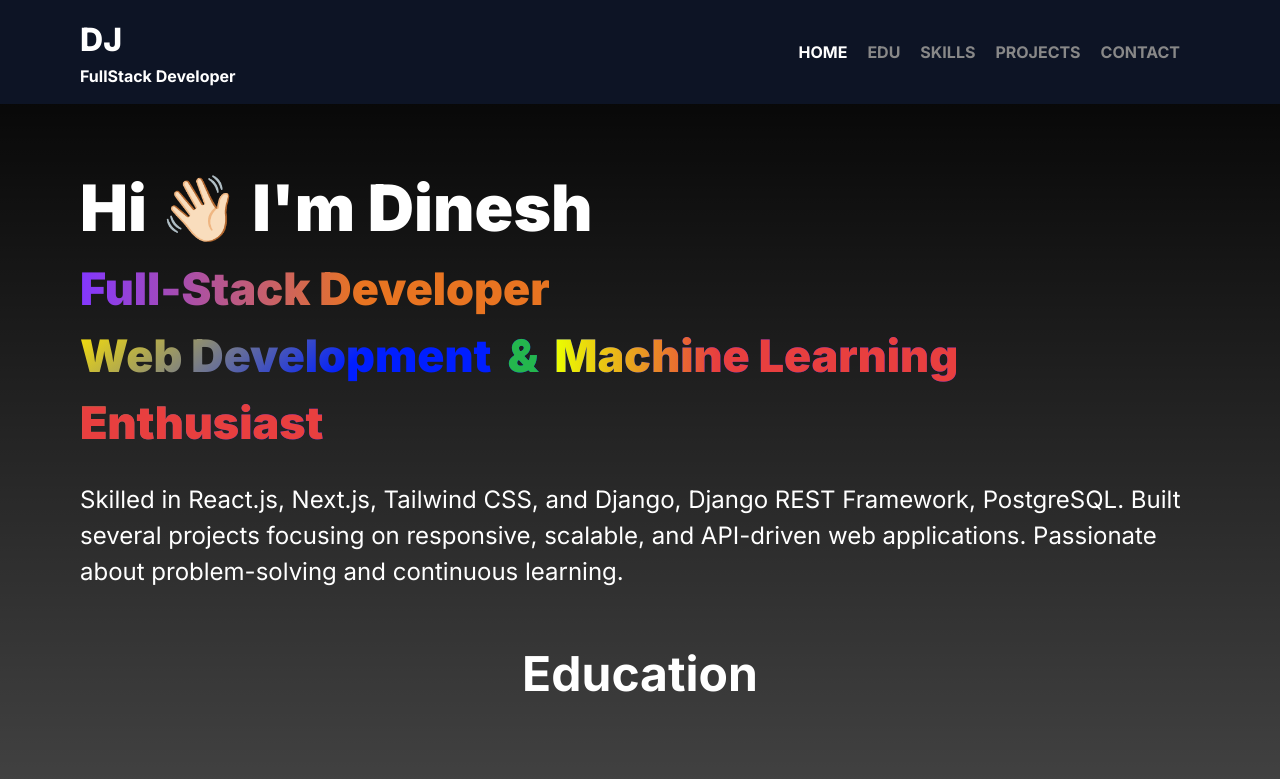
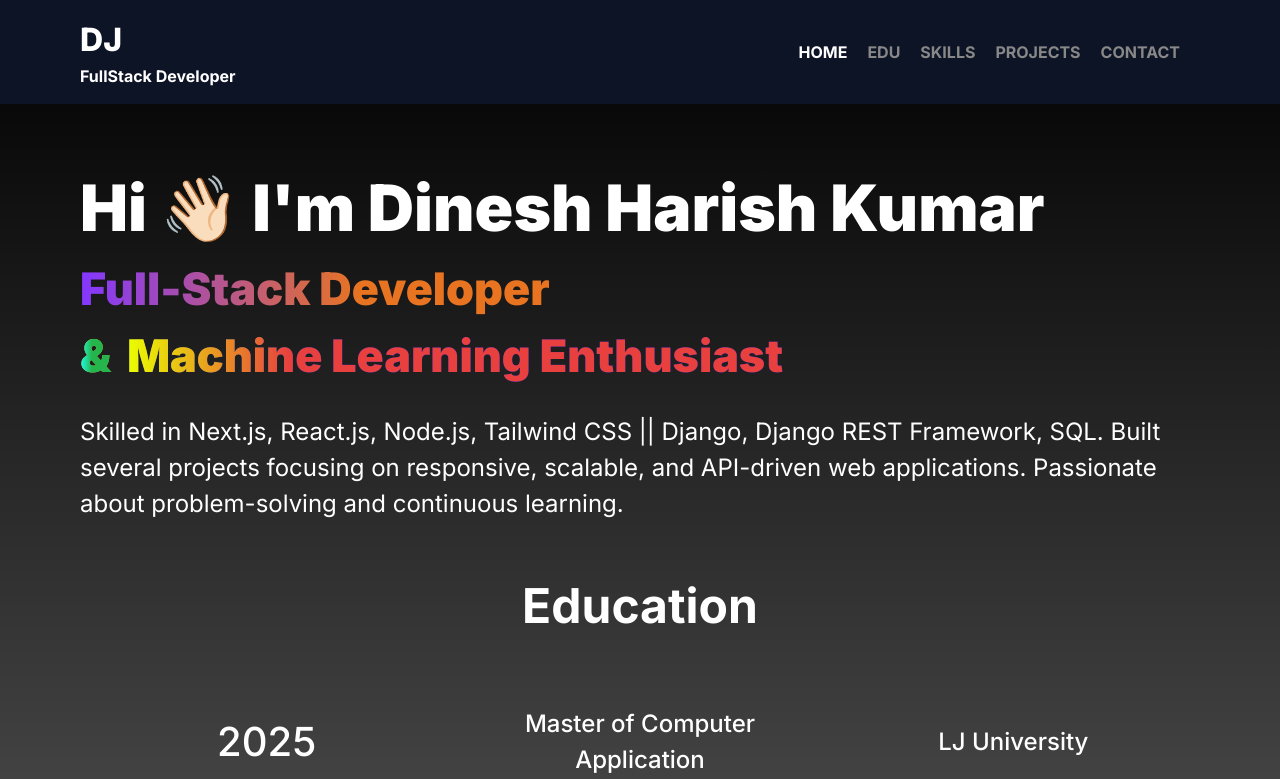
Before and after one commit to jdmkd/my-portfolio, a Next.js app: page / in a window 1280 px wide. Shown: the top 779 px of the page. Built offline with nearby package versions, Linux system fonts and the light colour scheme.

Commit message:
adding some new functionality.

```diff
--- a/next.config.mjs
+++ b/next.config.mjs
@@ -1,10 +1,9 @@
 /** @type {import('next').NextConfig} */
 
 const nextConfig = {
-    image: {
-        domains: ['https://www.w3.org'],
+    images: {
+        domains: ['www.w3.org'],
     },
-
 };
 
 export default nextConfig;
--- a/src/app/blog/page.jsx
+++ /dev/null
@@ -1,14 +0,0 @@
-import React from 'react'
-
-async function page() {
-    const res = await fetch('/api/send-email', {
-        method: 'POST',
-      }
-    );
-    console.log("res ::",res);
-  return (
-    <div>Blog page</div>
-  )
-}
-
-export default page
--- a/src/components/Hero/Hero.jsx
+++ b/src/components/Hero/Hero.jsx
@@ -5,11 +5,10 @@ const Hero = () => {
   return (
     <>
     <div className="section-hero mx-[1rem] px-[1rem] sm:px-[4rem]  top-[10rem] relative " id="home">
-        <h1 className='text-[2rem] sm:text-[3rem] md:text-[4rem]' >Hi 👋🏻 I&apos;m <span className='hover:underline'>Dinesh</span></h1>
+        <h1 className='text-[2rem] sm:text-[3rem] md:text-[4rem]' >Hi 👋🏻 I&apos;m <span className='hover:underline'>Dinesh Harish Kumar</span></h1>
         <h1 className='hero-skill-heading t-gradient1 text-[1.8rem] sm:text-[2.3rem] md:text-[2.8rem] transition-transform' data-text="🚀">Full-Stack Developer </h1>
         <h1 className="hero-skill-heading t-gradient5 text-[1.5rem] sm:text-[2.3rem] md:text-[2.8rem]" data-text="🚀">
-          Web Development
-          <span className='hero-skill-heading t-gradient2 text-[1.8rem] sm:text-[2.3rem] md:text-[2.8rem] px-4 transition-transform'>
+          <span className='hero-skill-heading t-gradient2 text-[1.8rem] sm:text-[2.3rem] md:text-[2.8rem] pr-4 transition-transform'>
             &
           </span>
           <span className=' t-gradient4 text-[1.5rem] hover:underline sm:text-[2.3rem] md:text-[2.8rem] transition-transform'>
@@ -17,7 +16,7 @@ const Hero = () => {
           </span>
         </h1>
         <h3 className="pt-[1.5rem] text-[1rem] sm:text-[1.3rem] md:text-[1.5rem] transition-transform" data-text="">
-              Skilled in React.js, Next.js, Tailwind CSS, and Django, Django REST Framework, PostgreSQL. Built several projects focusing on responsive, scalable, and API-driven web applications. Passionate about problem-solving and continuous learning.
+              Skilled in Next.js, React.js, Node.js, Tailwind CSS || Django, Django REST Framework, SQL. Built several projects focusing on responsive, scalable, and API-driven web applications. Passionate about problem-solving and continuous learning.
 
         </h3>
     </div>
```
Also changed, not shown: 1 other file (tests, documents, lock files or other folders).
